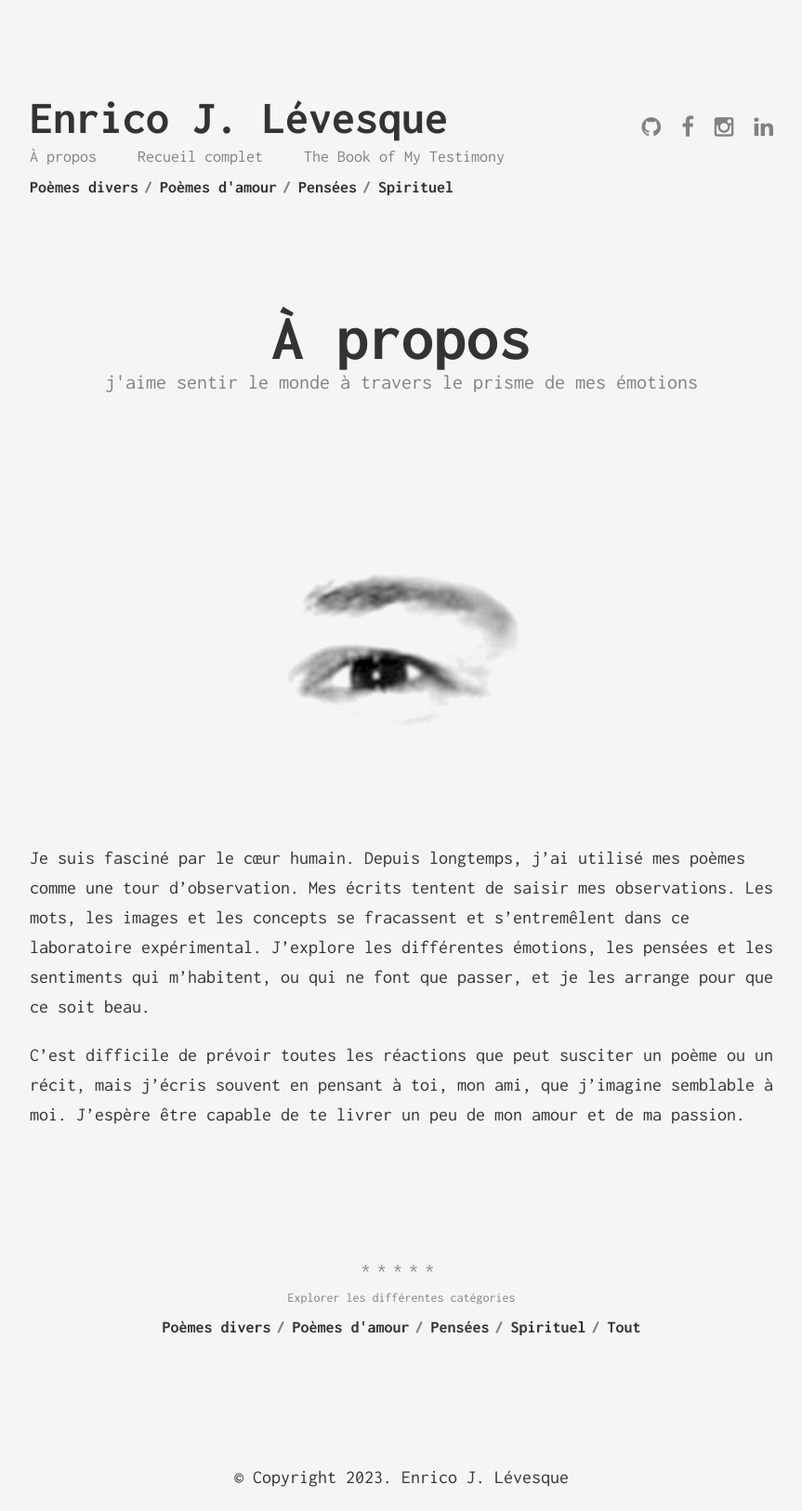
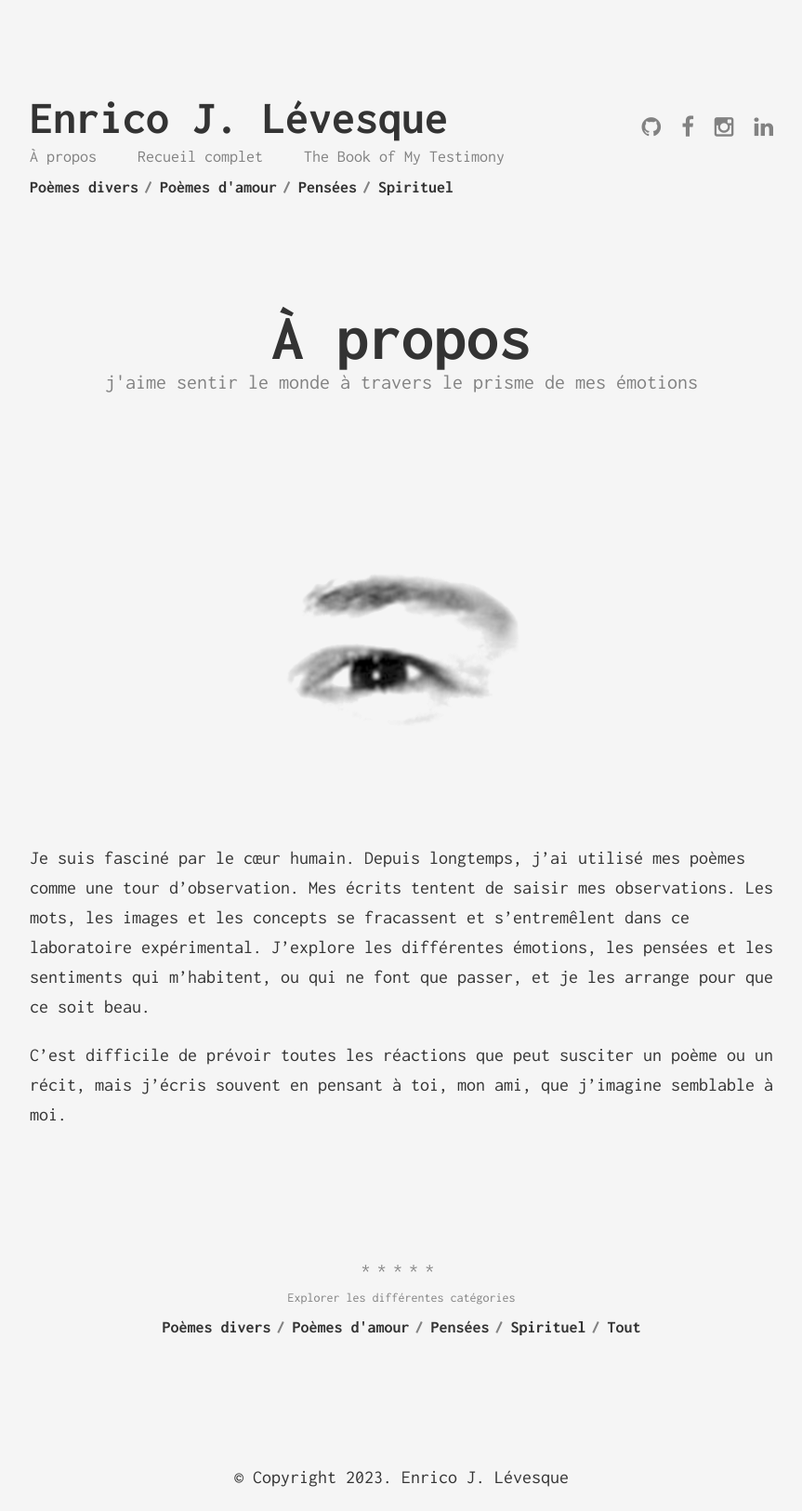
Before and after one commit to enricoJL/enricojl.github.io, a Jekyll site: the page built from about.md, in a window 1280 px wide. Shown: the whole page at 93% size, without its empty margins (208-1071 px from the left). Built offline with Jekyll 4.4.1, drawn with Linux system fonts in a browser that asks for light colours.

Commit message:
fix à propos

```diff
--- a/about.md
+++ b/about.md
@@ -11,4 +11,4 @@ permalink: /about/
 
 Je suis fasciné par le cœur humain. Depuis longtemps, j’ai utilisé mes poèmes comme une tour d’observation. Mes écrits tentent de saisir mes observations. Les mots, les images et les concepts se fracassent et s’entremêlent dans ce laboratoire expérimental. J’explore les différentes émotions, les pensées et les sentiments qui m’habitent, ou qui ne font que passer, et je les arrange pour que ce soit beau.
 
-C’est difficile de prévoir toutes les réactions que peut susciter un poème ou un récit, mais j’écris souvent en pensant à toi, mon ami, que j’imagine semblable à moi. J’espère être capable de te livrer un peu de mon amour et de ma passion.
+C’est difficile de prévoir toutes les réactions que peut susciter un poème ou un récit, mais j’écris souvent en pensant à toi, mon ami, que j’imagine semblable à moi.
```
